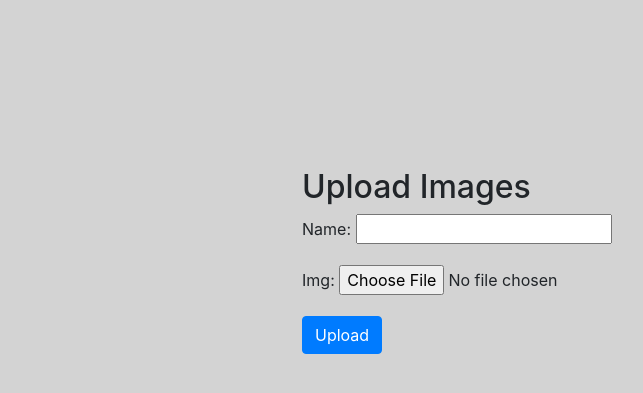
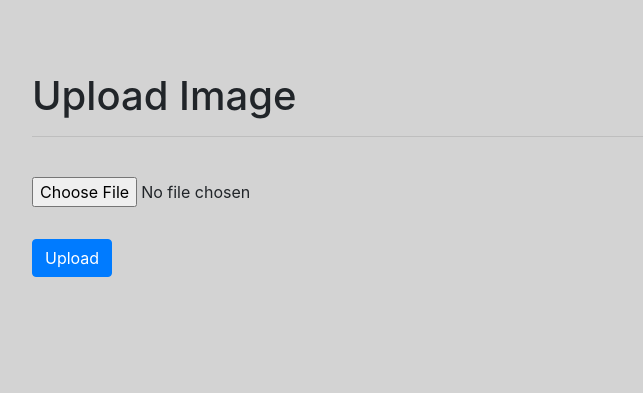
Before and after one commit to manibabugit/g3garments, a Django app: page /image_upload/ in a window 1280 px wide. Shown: the part 66-459 px from the top of the page, without its empty margins (68-711 px from the left). Run offline with Django 3.2, Linux system fonts and the light colour scheme; some libraries are stand-ins or nearby versions.

```diff
--- a/base/models.py
+++ b/base/models.py
@@ -1,12 +1,12 @@
 from django.db import models
+from g3garments.storage_backends import PublicMediaStorage
 
 # Create your models here.
 
 class UploadImage(models.Model):
-    name = models.CharField(max_length=50)
-    Img = models.ImageField(upload_to='images/')
+    file = models.FileField(storage=PublicMediaStorage())
     uploaded = models.DateTimeField(auto_now_add=True)
 
 
     def __str__(self):
-        return self.name
+        return self.file.name
--- a/base/templates/base/display_uploaded_images.html
+++ b/base/templates/base/display_uploaded_images.html
@@ -50,7 +50,7 @@
         <div class="row" id="gallery" data-toggle="modal" data-target="#exampleModal">
             {% for image in display_uploaded_images %}
             <div class="col-12 col-sm-6 col-lg-3">
-              <img class="w-100" src="{{ image.Img.url }}" data-target="#carouselExample" data-slide-to="{{ image.id }}">
+              <img class="w-100" src="{{ image.file.url }}" data-target="#carouselExample" data-slide-to="{{ image.id }}">
 
             </div>
             {% endfor %}
@@ -77,8 +77,8 @@
                 {% else %}
                 <div class="carousel-item">
                 {% endif %}
-                <img class="d-block w-100" src="{{ image.Img.url }}">
-                <h6> Model No:   {{ image.name }} </h6>
+                <img class="d-block w-100" src="{{ image.file.url }}">
+                <h6> Model No:   {{ image.file.name }} </h6>
                 <h6> Uploaded at: {{ image.uploaded }}</h6>
                 </div>
                 {% endfor %}
--- a/base/templates/base/upload_image_form.html
+++ b/base/templates/base/upload_image_form.html
@@ -6,24 +6,38 @@
   <br>
   <br>
   <br>
-    <br>
-    <br>
-    <br>
-    <br>
-    <div class="row justify-content-center mt-6">
-        <div class="col-md-6">
-            <h2>Upload Images</h2>
+  <div class="container">
+    <div class="section">
+      <h1 class="is-size-1">Upload Image</h1>
+      <hr><br>
+      <form action="{% url "image_upload" %}" method="post" enctype="multipart/form-data" class="form">
+        {% csrf_token %}
+        <div class="field">
+          <div class="control">
+            <div class="file">
+              <label class="file-label">
+                <input class="file-input" type="file" name="image_file">
+                <span class="file-cta">
+                  <!-- <span class="file-label">Choose a file...</span> -->
+                </span>
+              </label>
             </div>
           </div>
-    <div class="row justify-content-center mt-6">
-        <div class="col-md-6">
-          <form method = "post" enctype="multipart/form-data">
-            {% csrf_token %}
-            {{ form.as_p }}
+        </div>
+        <br>
+        <div class="field">
+          <div class="control">
             <button type="submit" class="btn btn-primary">Upload</button>
+          </div>
+        </div>
       </form>
+      <br><br>
+      {% if image_url %}
+        <p>File uploaded at: <a href="{{ image_url }}">{{ image_url }}</a></p>
+      {% endif %}
     </div>
   </div>
 </body>
+</body>
 
 {% endblock %}
--- a/base/views.py
+++ b/base/views.py
@@ -4,10 +4,11 @@ from django.contrib.auth.models import User
 from django.db import IntegrityError
 from django.contrib.auth import login, logout, authenticate
 from django.http import HttpResponse
-from .forms import *
-from .models import *
+from base.models import *
 from django.utils import timezone
 from django.contrib.auth.decorators import login_required
+from django.conf import settings
+from django.core.files.storage import FileSystemStorage
 
 # Create your views here.
 
@@ -18,7 +19,7 @@ def about(request):
     return render(request, 'base/about.html')
 
 
-
+'''
 def upload_image(request):
 
     if request.method == 'POST':
@@ -30,6 +31,23 @@ def upload_image(request):
     else:
         form = UploadImageForm()
     return render(request, 'base/upload_image_form.html', {'form' : form})
+'''
+
+def upload_image(request):
+    if request.method == 'POST':
+        image_file = request.FILES['image_file']
+        if settings.USE_S3:
+            upload = UploadImage(file=image_file)
+            upload.save()
+            image_url = upload.file.url
+        else:
+            fs = FileSystemStorage()
+            filename = fs.save(image_file.name, image_file)
+            image_url = fs.url(filename)
+        return render(request, 'base/upload_image_form.html', {
+            'image_url': image_url
+        })
+    return render(request, 'base/upload_image_form.html')
 
 
 def success(request):
@@ -61,6 +79,3 @@ def loginuser(request):
         else:
             login(request, user)
             return redirect('home')
-
-
-''' testing git from vscode '''
--- /dev/null
+++ b/requirements.txt
@@ -0,0 +1,3 @@
+boto3==1.12.2
+Django==3.1
+django-storages==1.10.1
```
Also changed, not shown: g3garments/settings.py (+43 -2 lines), g3garments/storage_backends.py (added, +13 -0 lines), base/migrations/0005_auto_20200915_1838.py (added), base/migrations/0006_auto_20200915_1917.py (added), media/images/jeans-1.jpeg (added), 2 other files. Lines whose indentation alone changed are shown as unchanged.
